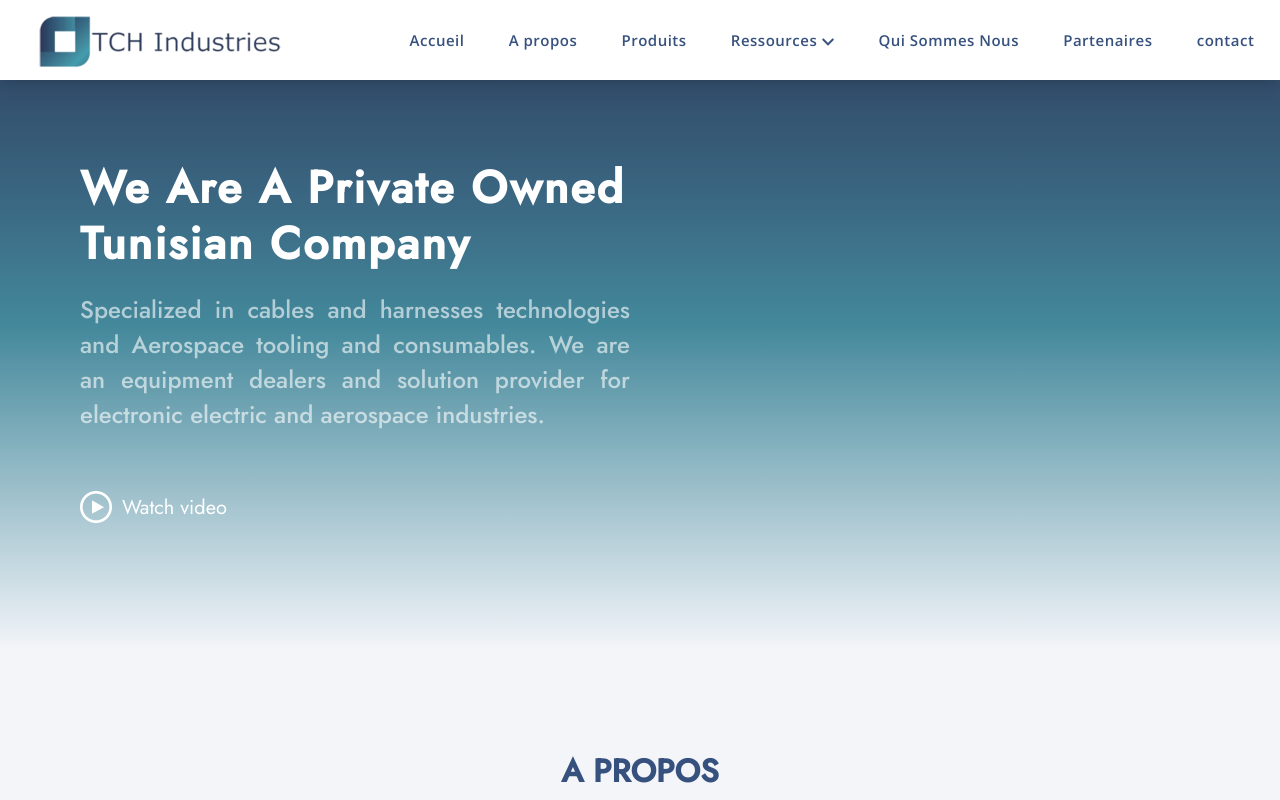
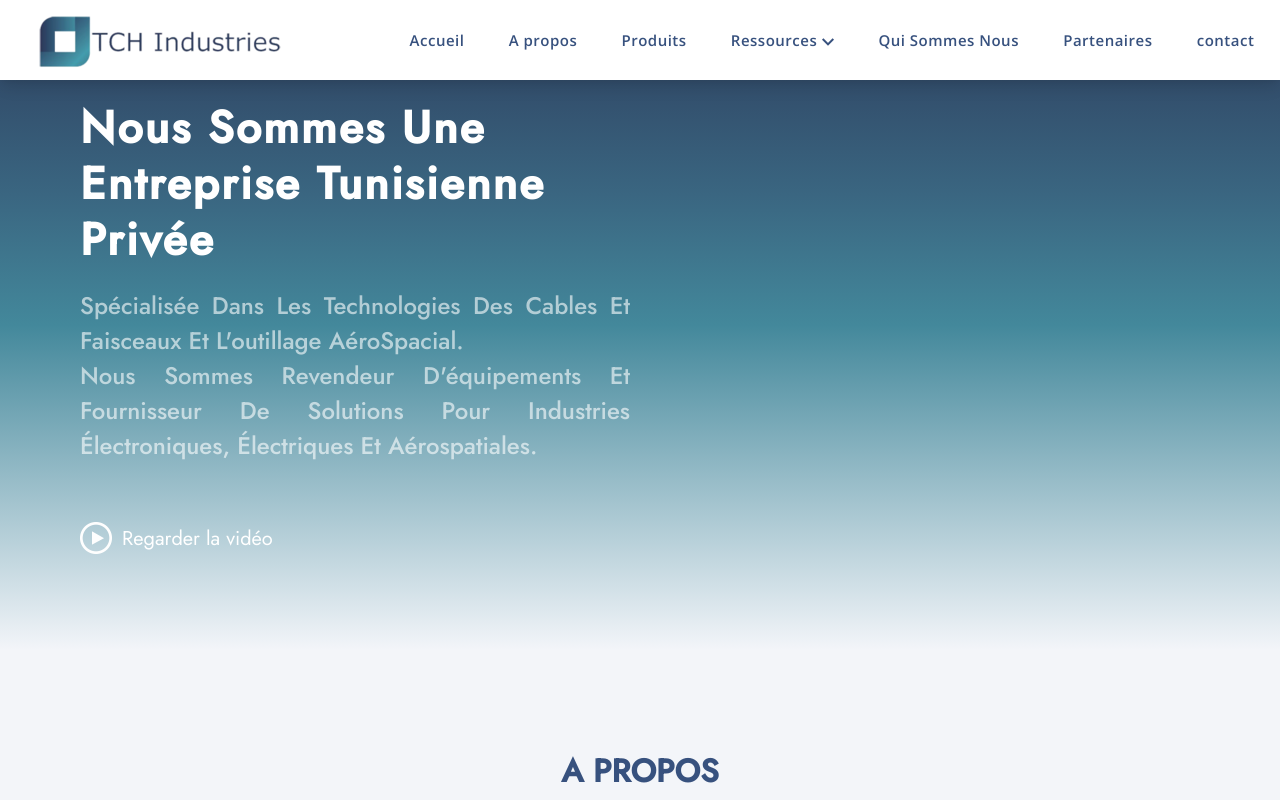
Before and after one commit to Joubeli/TCH, a React (Create React App) app: page / in a window 1280 px wide. Shown: the top 800 px of the page. Built offline with nearby package versions, Linux system fonts and the light colour scheme.

Commit message:
Translate the presentation in frensh

```diff
--- a/src/components/Accueil/Accueil.css
+++ b/src/components/Accueil/Accueil.css
@@ -15,7 +15,7 @@
   /* background-color: red; */
 }
 .titles {
-  padding: 80px 0 0 80px;
+  padding: 20px 0 0 80px;
 }
 .accueil-title {
   margin-bottom: 20px;
@@ -32,6 +32,7 @@
 .accueil-subtitle {
   color: rgba(255, 255, 255, 0.6);
   font-family: "Jost", sans-serif;
+  text-transform: capitalize;
   font-size: 24px;
   width: 550px;
   text-align: justify;
--- a/src/components/Accueil/Accueil.js
+++ b/src/components/Accueil/Accueil.js
@@ -8,12 +8,12 @@ const Accueil = () => {
     <section className="sec-accueil" id="accueil">
       <div className="titles">
         <h1 className="accueil-title">
-          we are a private owned Tunisian company
+          Nous Sommes Une Entreprise Tunisienne Privée
         </h1>
         <h5 className="accueil-subtitle">
-          Specialized in cables and harnesses technologies and Aerospace tooling
-          and consumables. We are an equipment dealers and solution provider for
-          electronic electric and aerospace industries.
+          Spécialisée dans les Technologies des Cables et Faisceaux et l'outillage AéroSpacial.<br/>
+          Nous sommes Revendeur d'équipements et Fournisseur de Solutions pour
+          Industries Électroniques, Électriques et Aérospatiales.
         </h5>
         <a  className="video-link" href="#">
           <p className="watch_video">
@@ -24,7 +24,7 @@ const Accueil = () => {
               height="32px"
               alt="video icon"
             />
-            Watch video
+            Regarder la vidéo
           </p>
         </a>
       </div>
```
